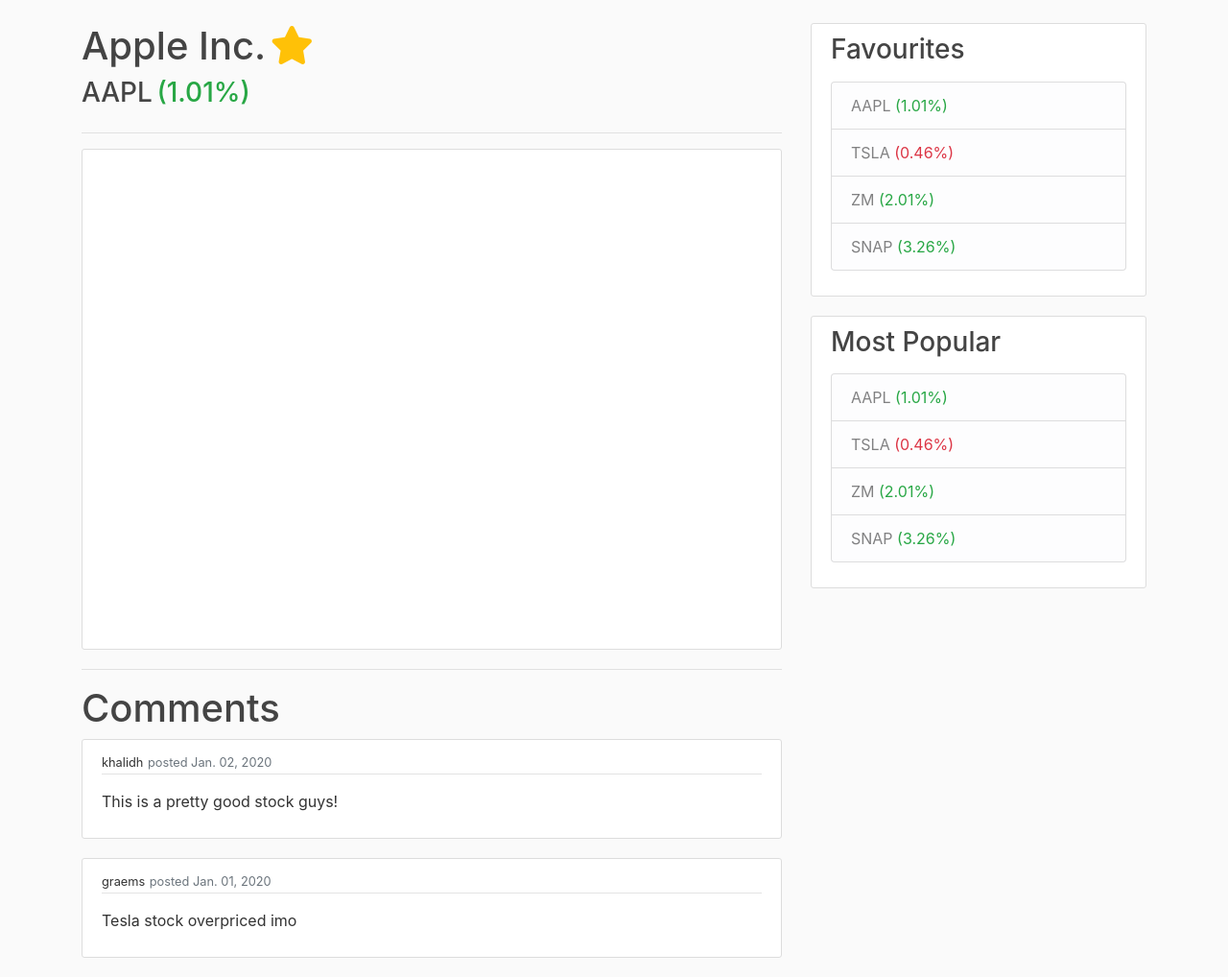
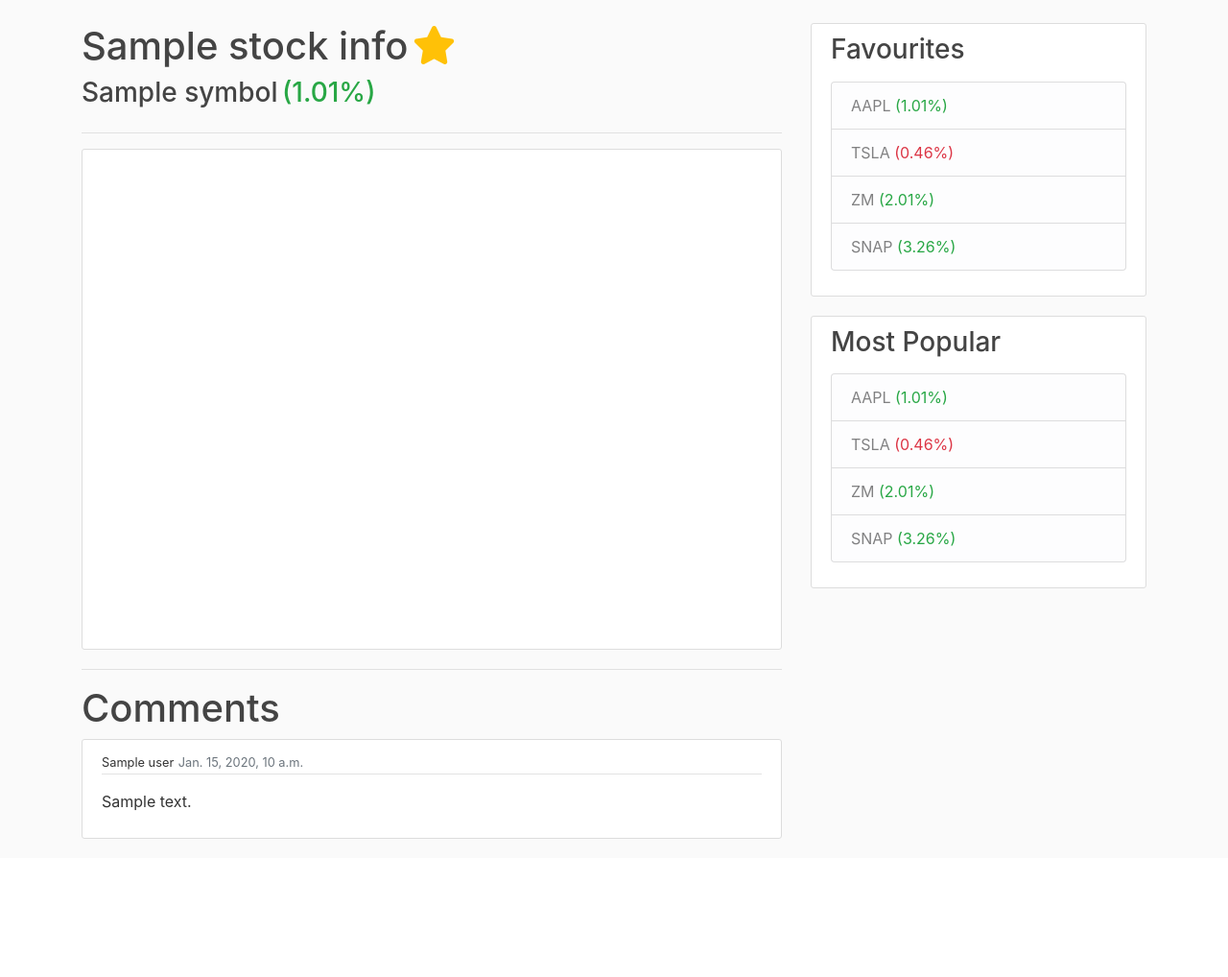
Before and after one commit to fazemahn/portfolio-manager, a Django app: template src/django/app/templates/app/simulate.html in a window 1280 px wide. Shown: the part 56-1074 px from the top of the page at 96% size. After the commit the page ends 930 px from the top, so only its background shows below. Run offline with Django 3.2, Linux system fonts and the light colour scheme; the template is opened without the code that fills it: most values are stand-ins (such as "Sample title", 1, 10 or a date in 2020); some libraries are stand-ins or nearby versions.

Commit message:
added retrival of comments from db

```diff
--- a/src/django/app/templates/app/simulate.html
+++ b/src/django/app/templates/app/simulate.html
@@ -1,38 +1,35 @@
 {% extends "app/base.html" %}
 {% block content %}
+  {% block stockInfo %}
     <div class="d-inline">
-        <h1 class="d-inline-block">Apple Inc. </h1>
+        <h1 class="d-inline-block">{{stockInfo.name}} </h1>
         <h1 class="fa fa-star text-warning d-inline-block"></h1>
     </div>
     <br/>
+
     <div class="d-inline">
-        <h3 class="d-inline-block">AAPL </h1>
+        <h3 class="d-inline-block">{{stockInfo.symbol}} </h3>
         <h3 class="text-success d-inline-block">(1.01%)</h3>
     </div>
+  {% endblock stockInfo %}
     <hr/>
     <div class="content-section">
         <div style="height: 500px"></div>
     </div>
     <hr/>
     <h1>Comments</h1>
-    <article class="media content-section">
-        <div class="media-body">
-            <div class="article-metadata">
-                <small>khalidh</small>
-                <small class="text-muted">posted Jan. 02, 2020</small>
+    {% block commentInfo %}
+      {% for key, comment in commentInfo.items %}
+        <article class="media content-section">
+            <div class="media-body">
+                <div class="article-metadata">
+                    <small>{{comment.user}}</small>
+                    <small class="text-muted">{{comment.date}}</small>
+                </div>
+                <p class="article-content mt-3">{{comment.content}}</p>
             </div>
-            <p class="article-content mt-3">This is a pretty good stock guys!</p>
-        </div>
-    </article>
-    <article class="media content-section">
-        <div class="media-body">
-            <div class="article-metadata">
-                <small>graems</small>
-                <small class="text-muted">posted Jan. 01, 2020</small>
-            </div>
-
-            <p class="article-content mt-3">Tesla stock overpriced imo</p>
-        </div>
-    </article>
+        </article>
+      {% endfor %}
+    {% endblock commentInfo %}
 
 {% endblock content %}
--- a/src/django/app/urls.py
+++ b/src/django/app/urls.py
@@ -4,6 +4,7 @@
 urlpatterns = [
     path('', views.home, name = 'app-home'),
     path('favourites/', views.favourites, name = 'app-favourites'),
+    path('simulate/', views.simulate, name = 'app-simulate'),
     path ('search/', views.searchName),
 
 ]
```
Also changed, not shown: src/django/app/templates/app/favourites.html (+6 -6 lines), src/django/app/templates/app/searchForm.html (+8 -5 lines), src/django/app/views.py (+34 -6 lines), src/django/monte_project/settings.py (+6 -2 lines).
